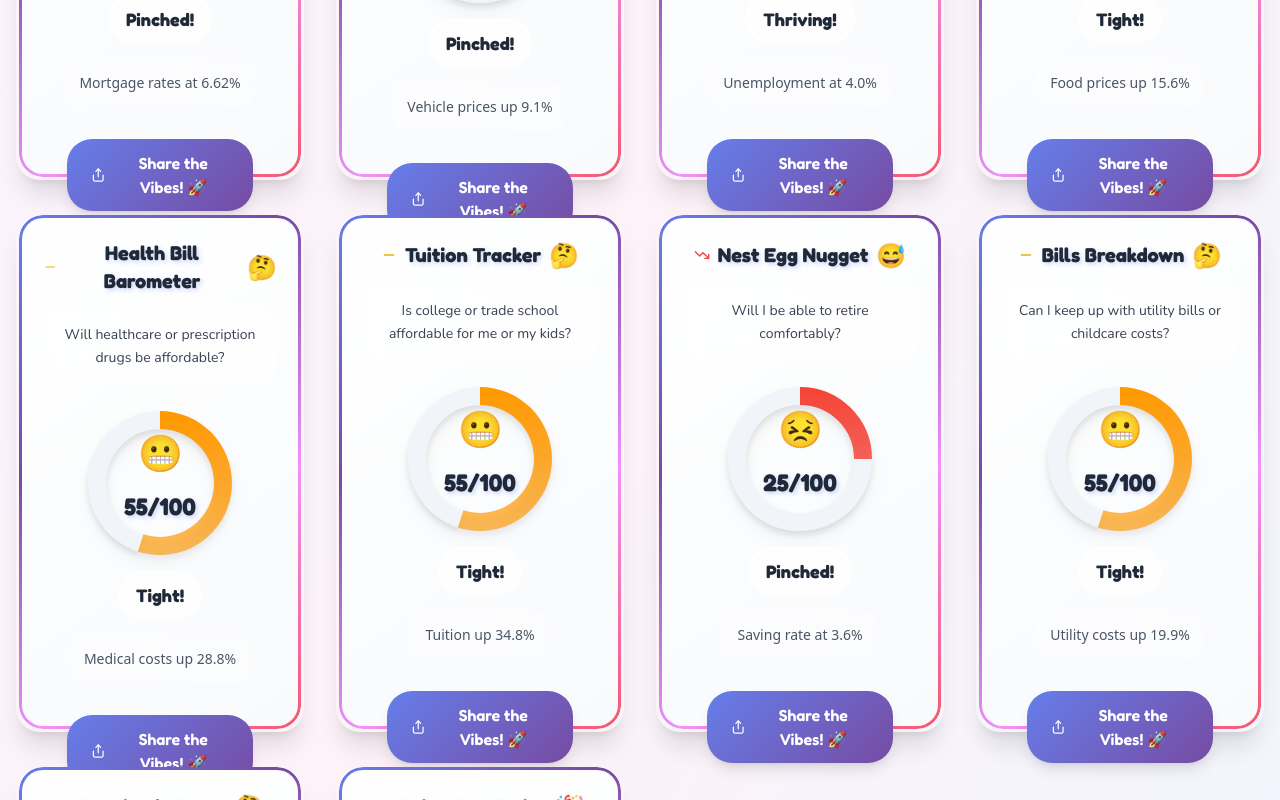
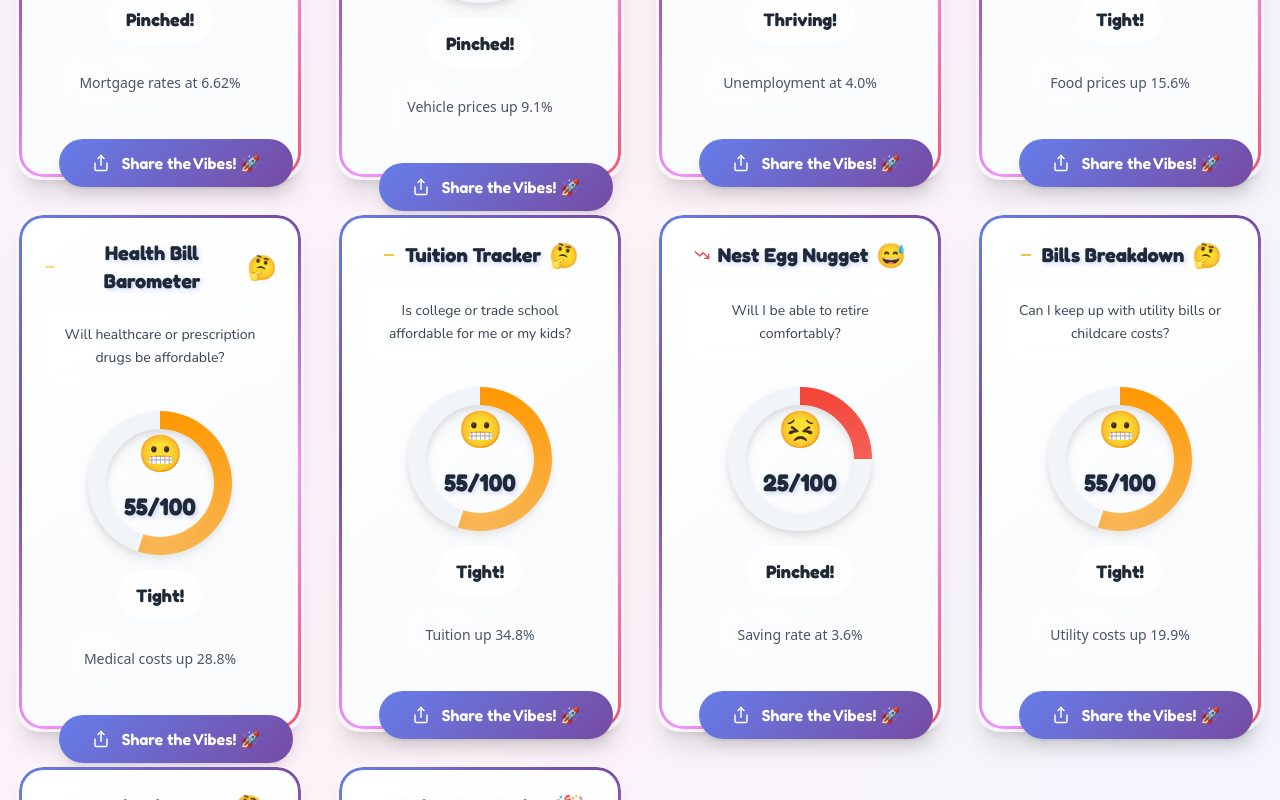
Before and after one commit to rao2p0/howsmyeconomy, a React (Vite) app: page / in a window 1280 px wide. Shown: the part 1080-1880 px from the top of the page. Built offline with nearby package versions, Linux system fonts and the light colour scheme.

Commit message:
Fix button positioning to be well inside the card

```diff
--- a/src/components/WalletMoodCard.tsx
+++ b/src/components/WalletMoodCard.tsx
@@ -148,11 +148,11 @@ export function WalletMoodCard({ question, scoreResult }: WalletMoodCardProps) {
         </div>
       </div>
 
-      {/* Share Button - Well inside the card with generous padding */}
-      <div className="mt-auto flex-shrink-0 px-6 pb-4">
+      {/* Share Button - Well inside the card with proper spacing */}
+      <div className="mt-auto flex-shrink-0">
         <button
           onClick={handleShare}
-          className="w-full btn-playful flex items-center justify-center gap-3 py-4 px-6 rounded-2xl font-playful font-bold text-white shadow-lg hover:shadow-xl transform hover:scale-105 transition-all duration-300"
+          className="w-full btn-playful flex items-center justify-center gap-3 py-4 px-4 rounded-2xl font-playful font-bold text-white shadow-lg hover:shadow-xl transform hover:scale-105 transition-all duration-300 mx-4 mb-2"
           aria-label={`Share ${question.title} score on X`}
         >
           <Share size={18} className="animate-pulse" />
```
